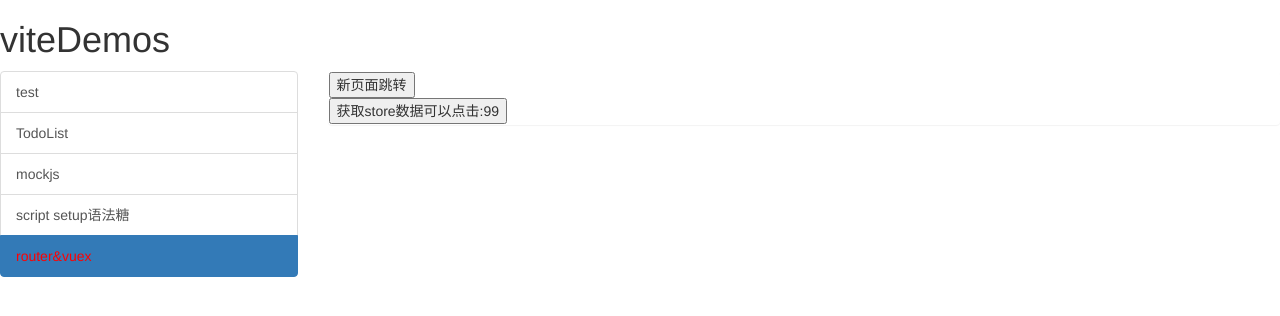
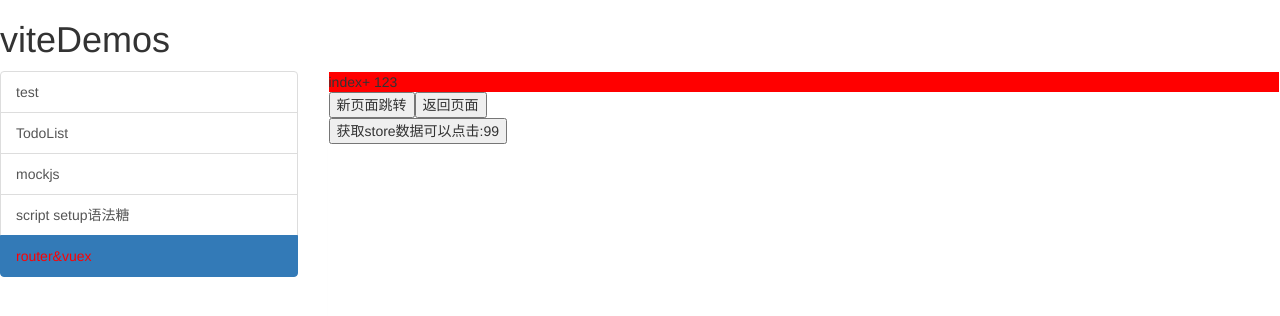
Before and after one commit to silin001/todolist_v3vite, a Vue app: page /#/index/RouterVuex in a window 1280 px wide. Shown: the top 316 px of the page. Built offline with nearby package versions, Linux system fonts and the light colour scheme.

Commit message:
测试git

```diff
--- a/src/App.vue
+++ b/src/App.vue
@@ -1,5 +1,11 @@
 <template>
   <router-view></router-view>
+  <!-- keep-alive写法  目前vite好像无法运行 -->
+  <!-- <router-view v-slot='{Component}'>
+    <keep-alive>
+      <component :is='Compinent'></component>
+    </keep-alive>
+  </router-view> -->
 </template>
 
 <script lang="ts">
--- a/src/mock/demo.ts
+++ /dev/null
@@ -1,40 +0,0 @@
-import { Mock, Random, result } from './mockConfig'
-const demoList1 = () => {
- // 1、数据模板定义规范（Data Template Definition，DTD）
- let data = Mock.mock({
-  total: 100,
-  'rows|2': [{
-   'index|+1': 1,
-   id: '@id',
-   name: '@cname',
-   'age|20-30': 23,
-   'job|1': ['前端工程师', '后端工程师', 'UI工程师', '需求工程师'],
-   'info': {
-    uuid: '@guid',
-    title: '@title',
-    city: '@city',
-    img: Random.image(),
-   }
-  }]
- })
- return { ...result, data }
-}
-
-const demoList2 = () => {
- let data = []
- // 2、数据占位符定义规范（Data Placeholder Definition，DPD）
- for (let i = 0; i < 20; i++) {
-  let newList = { // 详细 规则 参照mockjs官网
-   title: Random.csentence(5, 30), //  Random.csentence( min, max )
-   imgSrc: Random.dataImage('200x160', '这是图片中的文本'), // Random.dataImage( size, text ) 生成图片（base64位数据格式）
-   author_name: Random.cname(), // Random.cname() 随机生成中文名
-   date: Random.date() + ' ' + Random.time() // Random.date()指示生成的日期字符串的格式,默认为yyyy-MM-dd；Random.time() 返回一个随机的时间字符串
-  }
-  data.push(newList)
- }
- return { ...result, data }
-}
-export default {
- demoList1,
- demoList2
-}
--- a/src/mock/index.ts
+++ b/src/mock/index.ts
@@ -1,12 +1,13 @@
 import { Mock, mockGetRequest, mockUrlFun } from './mockConfig'
-import demoApi from './demo'
-import userApi from './user'
+import demoApi from './pages/demo'
+import userApi from './pages/user'
 // 设置200-2000毫秒延时请求数据
 Mock.setup({
- timeout: '200-1000'
+  timeout: '200-1000'
 })
 // 是否开启mock
-const startMock = false
+const startMock = true
+
 // api-use
 // demo相关
 mockGetRequest(startMock, mockUrlFun('demo', 'demoList1'), demoApi.demoList1)
--- /dev/null
+++ b/src/mock/pages/demo.ts
@@ -0,0 +1,40 @@
+import { Mock, Random, result } from '../mockConfig'
+const demoList1 = () => {
+  // 1、数据模板定义规范（Data Template Definition，DTD）
+  let data = Mock.mock({
+    total: 100,
+    'rows|2': [{
+      'index|+1': 1,
+      id: '@id',
+      name: '@cname',
+      'age|20-30': 23,
+      'job|1': ['前端工程师', '后端工程师', 'UI工程师', '需求工程师'],
+      'info': {
+        uuid: '@guid',
+        title: '@title',
+        city: '@city',
+        img: Random.image(),
+      }
+    }]
+  })
+  return { ...result, data }
+}
+
+const demoList2 = () => {
+  let data = []
+  // 2、数据占位符定义规范（Data Placeholder Definition，DPD）
+  for (let i = 0; i < 20; i++) {
+    let newList = { // 详细 规则 参照mockjs官网
+      title: Random.csentence(5, 30), //  Random.csentence( min, max )
+      imgSrc: Random.dataImage('200x160', '这是图片中的文本'), // Random.dataImage( size, text ) 生成图片（base64位数据格式）
+      author_name: Random.cname(), // Random.cname() 随机生成中文名
+      date: Random.date() + ' ' + Random.time() // Random.date()指示生成的日期字符串的格式,默认为yyyy-MM-dd；Random.time() 返回一个随机的时间字符串
+    }
+    data.push(newList)
+  }
+  return { ...result, data }
+}
+export default {
+  demoList1,
+  demoList2
+}
--- /dev/null
+++ b/src/mock/pages/user.ts
@@ -0,0 +1,15 @@
+import { Mock, result } from '../mockConfig'
+const list = () => {
+  let data = Mock.mock({
+    'list|7': [{
+      id: '@id',
+      name: '@cname',
+      'age|20-30': 23,
+    }]
+  })
+  return { ...result, data }
+}
+
+export default {
+  list
+}
--- a/src/mock/user.ts
+++ /dev/null
@@ -1,15 +0,0 @@
-import { Mock, result } from './mockConfig'
-const list = () => {
- let data = Mock.mock({
-  'list|7': [{
-   id: '@id',
-   name: '@cname',
-   'age|20-30': 23,
-  }]
- })
- return { ...result, data }
-}
-
-export default {
- list
-}
--- a/src/router/index.ts
+++ b/src/router/index.ts
@@ -1,7 +1,5 @@
 import { createRouter, createWebHashHistory, RouteRecordRaw } from 'vue-router'
 import index from '../views/index.vue'
-// import Test from '../views/pages/Test/Test.vue'
-// import TodoList from '../views/pages/TodoList/index.vue'
 const routes: Array<RouteRecordRaw> = [
   {
     path: '/',
@@ -51,9 +49,18 @@ const routes: Array<RouteRecordRaw> = [
 
 // 工厂函数创建router实例
 const router = createRouter({
-  history: createWebHashHistory(), // 模式
+  history: createWebHashHistory(), // 模式写法修改
   routes,
-  linkExactActiveClass: 'active' // 选中样式
+  linkExactActiveClass: 'active', // 选中样式
+  // 记录页面位置 之前写法 x,y 变为 top left
+  // scrollBehavior (to, from, savedPosition) {
+  //   console.log(savedPosition)
+  //   if (savedPosition) {
+  //     return savedPosition
+  //   } else {
+  //     return { top: 400 }
+  //   }
+  // }
 })
 
 export default router
--- a/src/views/index.vue
+++ b/src/views/index.vue
@@ -1,7 +1,7 @@
 <!--
  * @Author: your name
  * @Date: 2021-08-12 21:59:07
- * @LastEditTime: 2021-08-16 17:17:18
+ * @LastEditTime: 2021-08-18 14:10:21
  * @LastEditors: Please set LastEditors
  * @Description: In User Settings Edit
  * @FilePath: \nodeServere:\web-kf\my-Demos\todolist_v3vite\src\views\index.vue
--- /dev/null
+++ b/src/views/pages/ApisGet/NavLink.vue
@@ -0,0 +1,41 @@
+<template>
+  <div class='navLink'
+       :class="{'active': isActive}">
+    {{route.name}}+ {{title}}
+  </div>
+</template>
+
+<script lang='ts'>
+import { reactive, toRefs, onMounted } from 'vue'
+import { RouterLink, useLink } from "vue-router"
+interface DataProps { }
+export default {
+  name: 'navLink',
+  props: {
+    ...RouterLink.props,
+    title: String
+  },
+  setup (props: any) {
+    const data: DataProps = reactive({
+
+    })
+    // 使用uselink 获取 roterLink内部属性和方法
+    const { route, href, isActive, isExactActive, navigate } = useLink(props)
+    console.log(route, href, isActive, isExactActive, navigate)
+    return {
+      ...toRefs(data),
+      route,
+      isActive,
+      navigate
+    }
+
+  }
+};
+</script>
+<style scoped lang='less'>
+.active {
+  background: red;
+}
+.navLink {
+}
+</style>
--- a/src/views/pages/ApisGet/RouterVuex.vue
+++ b/src/views/pages/ApisGet/RouterVuex.vue
@@ -1,49 +1,77 @@
 <template>
-  <div class='routerVuex'>
+  <div class='routerVuex'
+       style="height:1000px;">
+    <NavLink to='/'
+             :title="123"></NavLink>
     <button @click="goPage">新页面跳转</button>
+    <button @click="back">返回页面</button>
     <br>
     <button @click="add">获取store数据可以点击:{{$store.state.num}}</button>
   </div>
 </template>
 
 <script lang='ts'>
-import { reactive, toRefs, onMounted, computed } from 'vue'
+import { reactive, toRefs, onMounted, computed, watch } from 'vue'
 // 路由相关
 import { onBeforeRouteLeave, useRoute, useRouter } from "vue-router";
 // vuex
 import { useStore, mapState } from 'vuex'
-
+import NavLink from './NavLink.vue'
 interface DataProps { }
 export default {
   name: 'routerVuex',
-  setup () {
-    const router = useRouter()//获取路由器实例
-    const store = useStore()  // 获取vuex
+  components: {
+    NavLink
+
+  },
+  setup (props) {
+    const router = useRouter() //获取路由器实例
+    const store = useStore()  // 获取vuex实例
     const data = reactive({
     })
-    // 使用mapState辅助函数获取vuex值
-    const num = computed(() => ({
-      ...mapState(['num'])
-    })).value.num.bind({ $store: store })
-    console.log(num())
     onMounted(() => {
       console.log('1useRoute', useRoute)
       console.log('2useRouter', useRouter)
     })
+
+    // 一、路由route
+    const route = useRoute() //获取响应式route对象，可监控变化
+    watch(() => route.query, (query) => {
+      console.log(query)
+    })
+    // 路由守卫-离开之前
+    onBeforeRouteLeave((to, from) => {
+      const answer = window.confirm('确定离开此页面吗？')
+      if (!answer) {
+        return false
+      }
+    })
+    const back = () => {
+      router.push('/')
+    }
+
     // 跳转新页面
     const goPage = () => {
       console.log(router)
       let { href } = router.resolve({ path: '/aaaa' }) // 此处没有这个路由所以跳转不成功
       window.open(href, '_blank')
     }
+    // 二、 vuex
+    // 使用mapState辅助函数获取vuex值
+    const num = computed(() => ({
+      ...mapState(['num'])
+    })).value.num.bind({ $store: store })
+    console.log(num())
     // 改变store 状态数据
     const add = () => {
-      store.dispatch('asyncAddNum', 1)
+      store.dispatch('syncaddnum', 1)
+
     }
     return {
       ...toRefs(data),
       goPage,
-      add
+      add,
+      back
     }
 
   }
```
Also changed, not shown: 1 other file (tests, documents, lock files or other folders).
